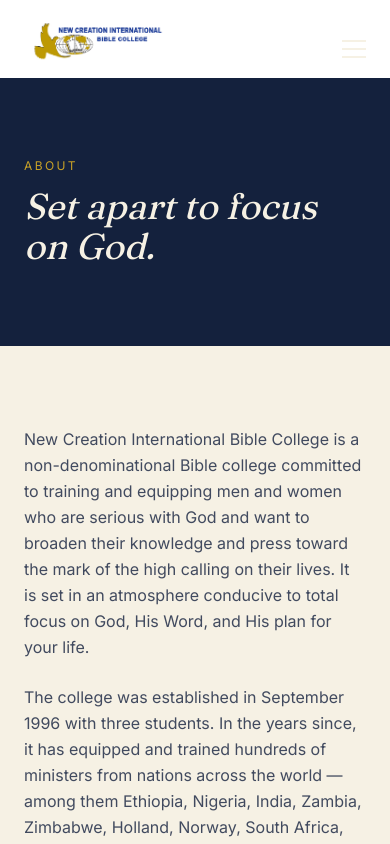
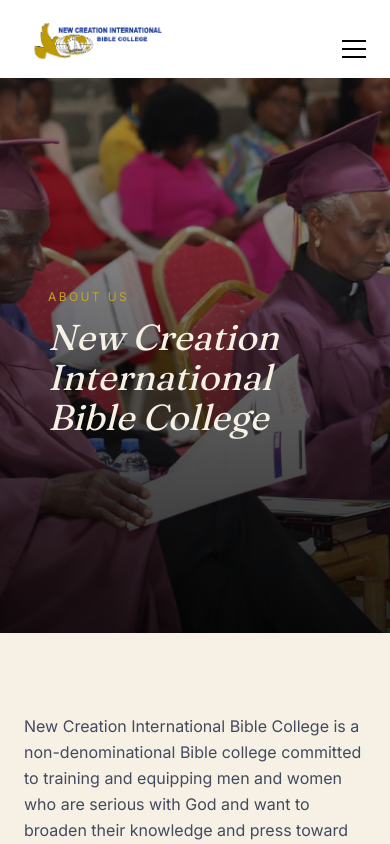
Before and after one commit to matthewkuria/ncibc, a Next.js app: page /about in a window 390 px wide. Shown: the top 844 px of the page. Built offline with nearby package versions, Linux system fonts and the light colour scheme.

Commit message:
Change the about section

```diff
--- a/app/about/page.tsx
+++ b/app/about/page.tsx
@@ -1,19 +1,36 @@
 import type { Metadata } from "next";
+import Image from "next/image";
 import NationsList from "../components/NationsList";
 
 export const metadata: Metadata = {
   title: "About | New Creation International Bible College",
+
 };
 
 export default function About() {
   return (
     <>
-      <section className="bg-ink py-20 text-parchment">
-        <div className="mx-auto max-w-6xl px-6">
-          <p className="font-body text-xs uppercase tracking-[0.2em] text-gold">About</p>
+      <section className="relative flex flex-col justify-end pb-20">
+        {/* Background image */}
+        <div className="absolute inset-0">
+          <Image
+            src="/ncibc-hero-bg6.jpg"
+            alt="The New Creation International Bible College campus"
+            fill
+            priority
+            sizes="100vw"
+            className="object-cover"
+          />
+          {/* Gradient: dark at bottom where text lives, lighter at top */}
+        </div>
+        <div className="absolute inset-0 bg-gradient-to-t from-black/85 via-black/60 to-black/30" />
+        <div className="relative container mx-auto flex min-h-[45vh] items-center px-6 lg:px-16 mt-24">
+        <div className="px-6 text-parchment">
+          <p className="font-body text-xs uppercase tracking-[0.2em] text-gold">About Us</p>
           <h1 className="mt-3 max-w-2xl font-display text-4xl italic md:text-5xl">
-            Set apart to focus on God.
+            New Creation International Bible College
           </h1>
+        </div>
         </div>
       </section>
 
--- a/app/components/Navbar.tsx
+++ b/app/components/Navbar.tsx
@@ -5,6 +5,7 @@
 import { useState } from "react";
 
 const links = [
+  {href:"/", label:"Home"},
   { href: "/about", label: "About" },
   { href: "/programs", label: "The Program" },
   { href: "/admissions", label: "Admissions" },
@@ -57,9 +58,9 @@
             aria-expanded={open}
             onClick={() => setOpen(!open)}
           >
-            <span className={`h-0.5 w-6 bg-parchment transition ${open ? "translate-y-2 rotate-45" : ""}`} />
-            <span className={`h-0.5 w-6 bg-parchment transition ${open ? "opacity-0" : ""}`} />
-            <span className={`h-0.5 w-6 bg-parchment transition ${open ? "-translate-y-2 -rotate-45" : ""}`} />
+            <span className={`h-0.5 w-6 bg-black transition ${open ? "translate-y-2 rotate-45" : ""}`} />
+            <span className={`h-0.5 w-6 bg-black transition ${open ? "opacity-0" : ""}`} />
+            <span className={`h-0.5 w-6 bg-black transition ${open ? "-translate-y-2 -rotate-45" : ""}`} />
           </button>
         </div>
       </div>
--- a/app/page.tsx
+++ b/app/page.tsx
@@ -110,7 +110,7 @@
               Who we are
             </p>
             <h2 className="mt-3 font-display text-3xl italic text-ink">
-              A college, not a crowd.
+              A TVET licensed institution.
             </h2>
           </div>
           <div className="space-y-5 font-body text-base leading-relaxed text-ink/80">
```
